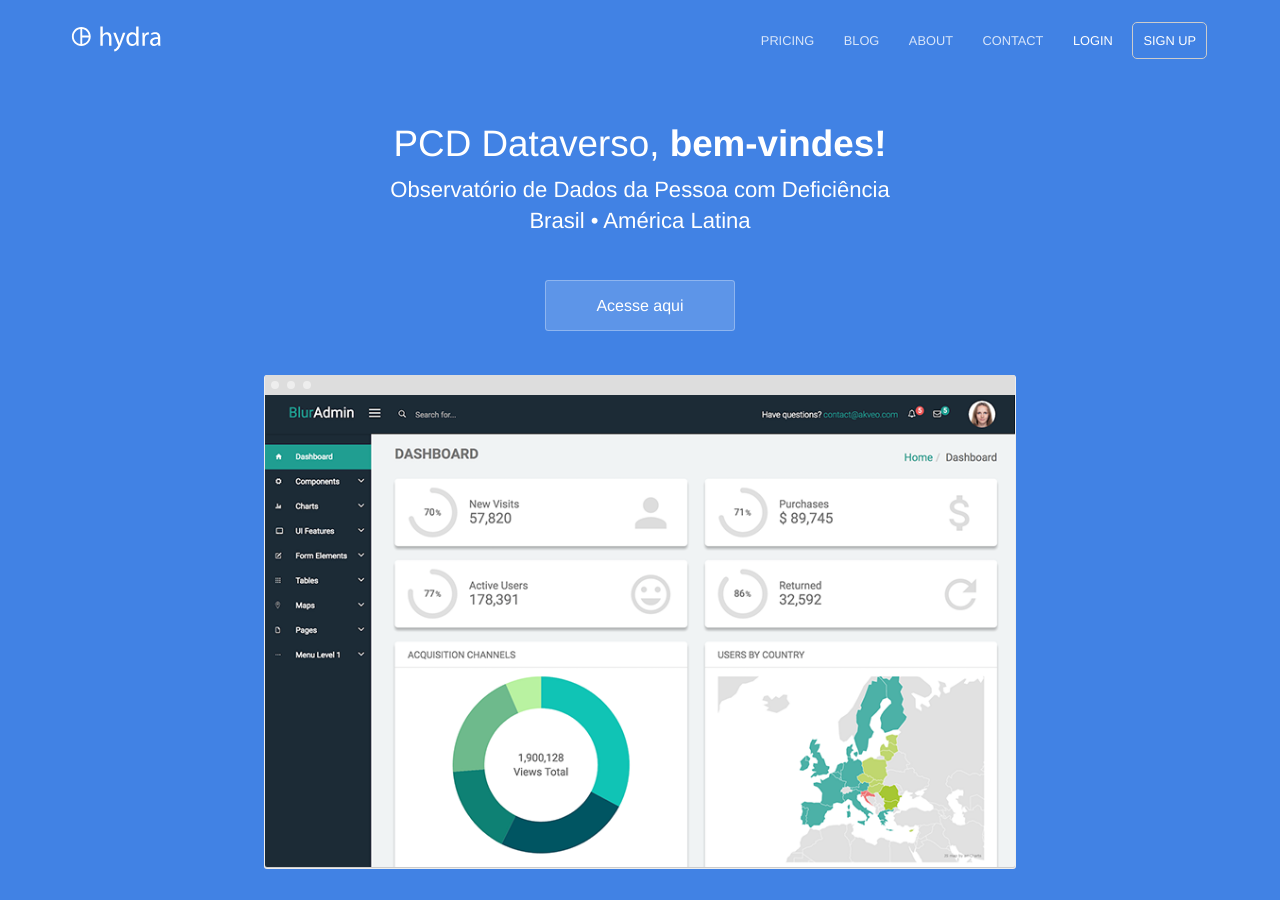
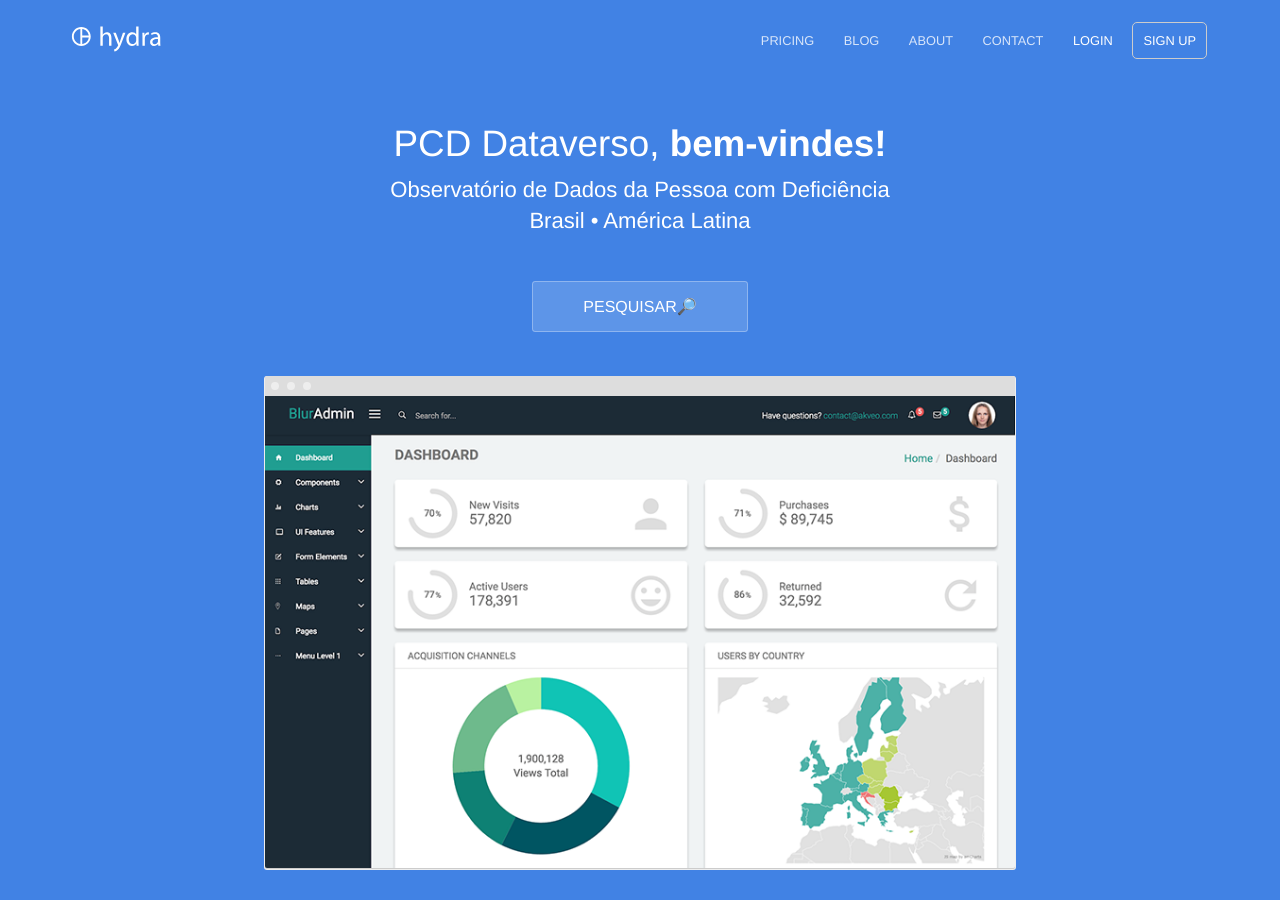
Before and after one commit to jornalistainclusivo/pcd.dataverso.org, a Jekyll site: the page built from index.html, in a window 1280 px wide and 900 px high. Built offline with Jekyll 4.4.1, drawn with Linux system fonts in a browser that asks for light colours.

Commit message:
botão de ação

```diff
--- a/index.html
+++ b/index.html
@@ -6,7 +6,7 @@
 	<div class="text-container">
 		<h1 class="editable">PCD Dataverso, <strong>bem-vindes!</strong></h1>
 		<p class="subtext editable">Observatório de Dados da Pessoa com Deficiência<br> Brasil • América Latina</br></p>
-		<div class="cta button alt"><a href="{{ site.baseurl }}/contact/">Acesse aqui</a></div>
+		<div class="cta button alt"><a href="{{ site.baseurl }}/contact/">PESQUISAR🔎</a></div>
 		<div>
 			<img src="{{ site.baseurl }}/images/dashboard.png" alt="Screenshot" class="screenshot editable" />
 		</div>
```
